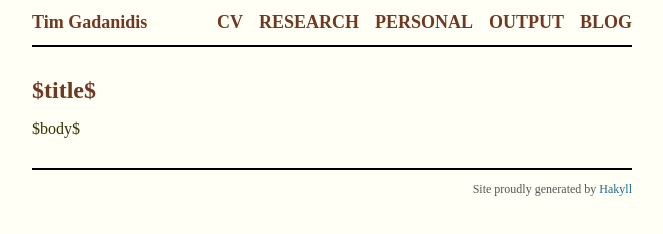
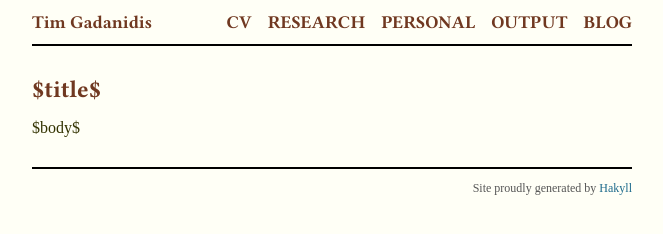
Before and after one commit to cmonghost/gakyll, a plain HTML site: page templates/default.html in a window 1280 px wide. Shown: the whole page, without its empty margins (308-971 px from the left). Drawn offline with Linux system fonts and the light colour scheme; a web font is replaced by a local one.

Commit message:
fix font-face specifications in css

```diff
--- a/css/default.css
+++ b/css/default.css
@@ -1,12 +1,12 @@
 @font-face {
     font-family: 'LinuxLibertine';
-    src: url(/fonts/LinLibertine_R.woff') format('woff'), url(/fonts/LinLibertine_R.ttf') format('truetype');
+    src: url('/fonts/LinLibertine_R.woff') format('woff'), url('/fonts/LinLibertine_R.ttf') format('truetype');
 }
 
 @font-face {
     font-family: 'LinuxLibertine';
     font-weight: bold;
-    src: url(/fonts/LinLibertine_RB.woff') format('woff'), url(/fonts/LinLibertine_RB.ttf') format('truetype');
+    src: url('/fonts/LinLibertine_RB.woff') format('woff'), url('/fonts/LinLibertine_RB.ttf') format('truetype');
 }
 
 
@@ -14,7 +14,7 @@
 @font-face {
     font-family: 'LinuxLibertine';
     font-style: italic;
-    src: url(/fonts/LinLibertine_RI.woff') format('woff'), url(/fonts/LinLibertine_RI.ttf') format('truetype');
+    src: url('/fonts/LinLibertine_RI.woff') format('woff'), url('/fonts/LinLibertine_RI.ttf') format('truetype');
 }
 
 
```
